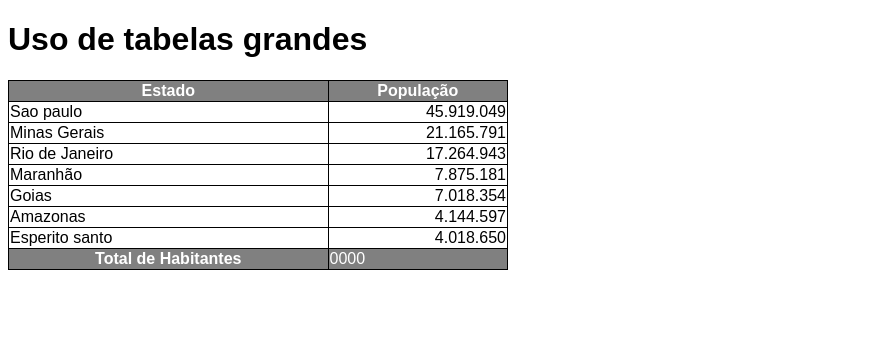
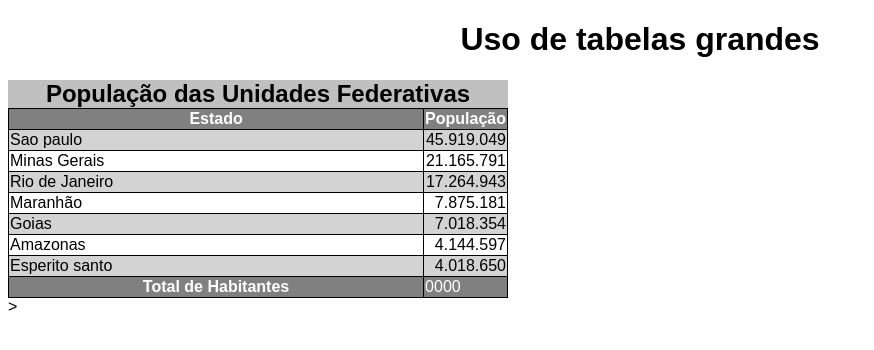
Before and after one commit to leonardounifacs/html-css, a plain HTML site: page ex023/tabela002.html in a window 1280 px wide. Shown: the whole page, without its empty margins (0-874 px from the left). Drawn offline with Linux system fonts and the light colour scheme.

Commit message:
tabela 02 ajustes

```diff
--- a/ex023/tabela002.html
+++ b/ex023/tabela002.html
@@ -5,12 +5,23 @@
     <meta name="viewport" content="width=device-width, initial-scale=1.0">
     <title>Tabelas</title>
     <style>
+        h1{
+            text-align: center;
+            font-weight: bolder;
+        }
         body{
             font-family: Arial, Helvetica, sans-serif;
         }
         table{
             border-collapse: collapse;
             width: 500px;
+            position: relative;
+        }
+        caption{
+            font-size: 1.5em;
+            font-weight: bolder;
+            background-color: rgba(128, 128, 128, 0.493);
+
         }
         td, th{
             border: 1px solid black;
@@ -18,6 +29,15 @@
         thead{
             background-color: gray;
             color: white;
+        }
+        thead > tr > th{
+            position: sticky;
+            top: 0;
+            background-color: gray;
+        }
+
+        tbody > tr:nth-child(odd){
+            background-color: lightgrey;
         }
         tfoot{
             background-color: gray;
@@ -31,10 +51,11 @@
 <body>
     <h1>Uso de tabelas grandes</h1>
     <table>
+        <caption>População das Unidades Federativas</caption>
         <thead>
             <tr>
-                <th>Estado</th>
-                <th>População</th>
+                <th scope="col">Estado</th>
+                <th scope="col" style="width: 50px;">População</th>
             </tr>
         </thead>
         <tbody>
@@ -69,10 +90,10 @@
         </tbody>
         <tfoot>
             <tr>
-                <th>Total de Habitantes</th>
+                <th scope="row">Total de Habitantes</th>
                 <td>0000</td>
             </tr>
         </tfoot>
-    </table>
+    </table>>
 </body>
 </html>
```
